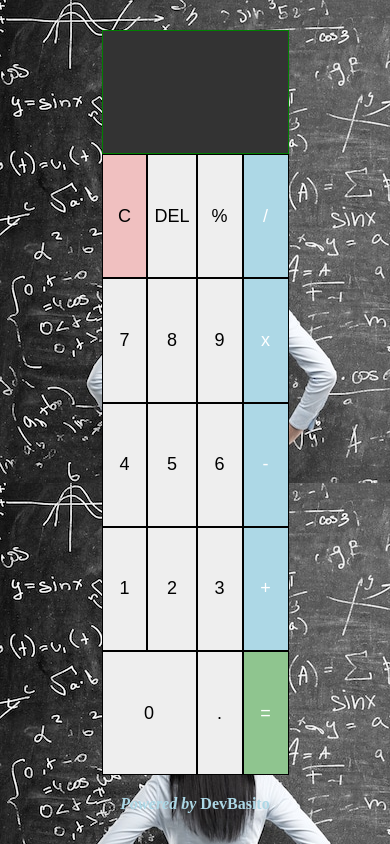
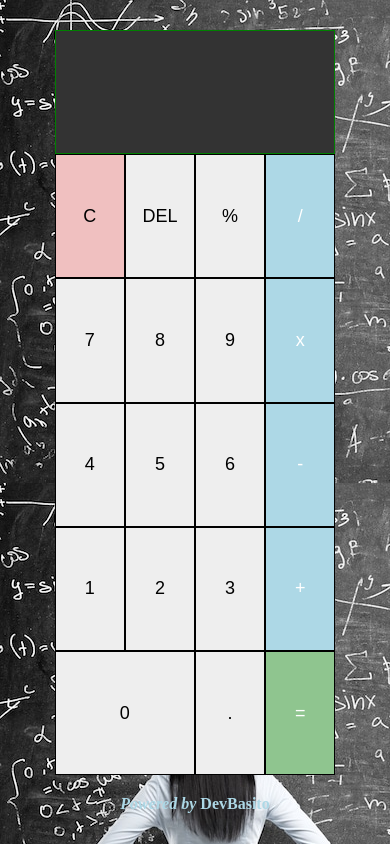
Before and after one commit to DevBasito/Simple_Calculator, a plain HTML site: page index.html in a window 390 px wide. Drawn offline with Linux system fonts and the light colour scheme.

Commit message:
Update simpleCalc.css

```diff
--- a/simpleCalc.css
+++ b/simpleCalc.css
@@ -32,6 +32,8 @@
 
   }
 
+  .btn:hover{background-color: white;}
+
   #operator {
     background-color: lightblue;
     color: white;
@@ -47,3 +49,7 @@
     color: lightblue;
     margin: 20px;
   }
+
+  @media screen and (max-width: 1024px) {
+    .calculator{width: 75%;}
+  }
```
